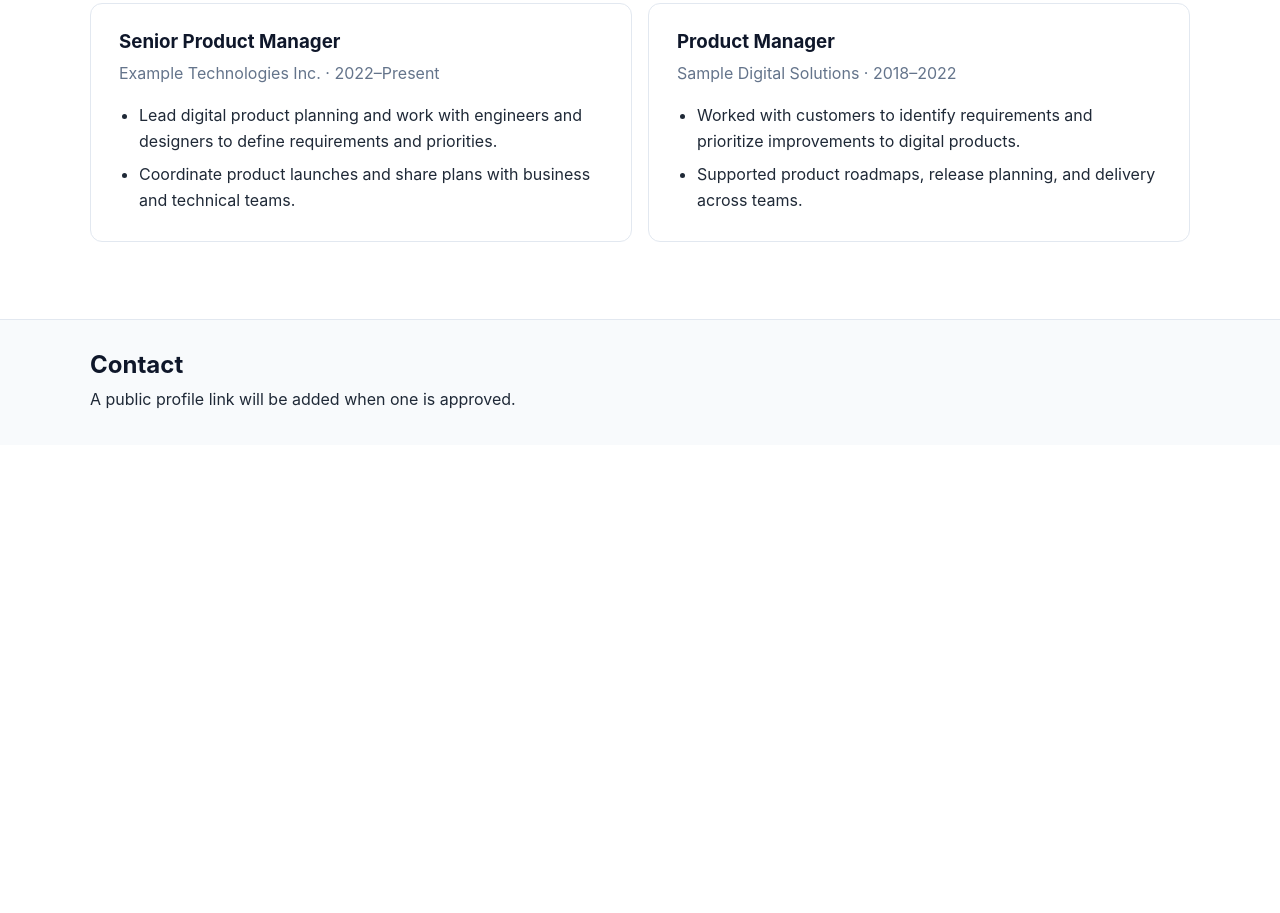
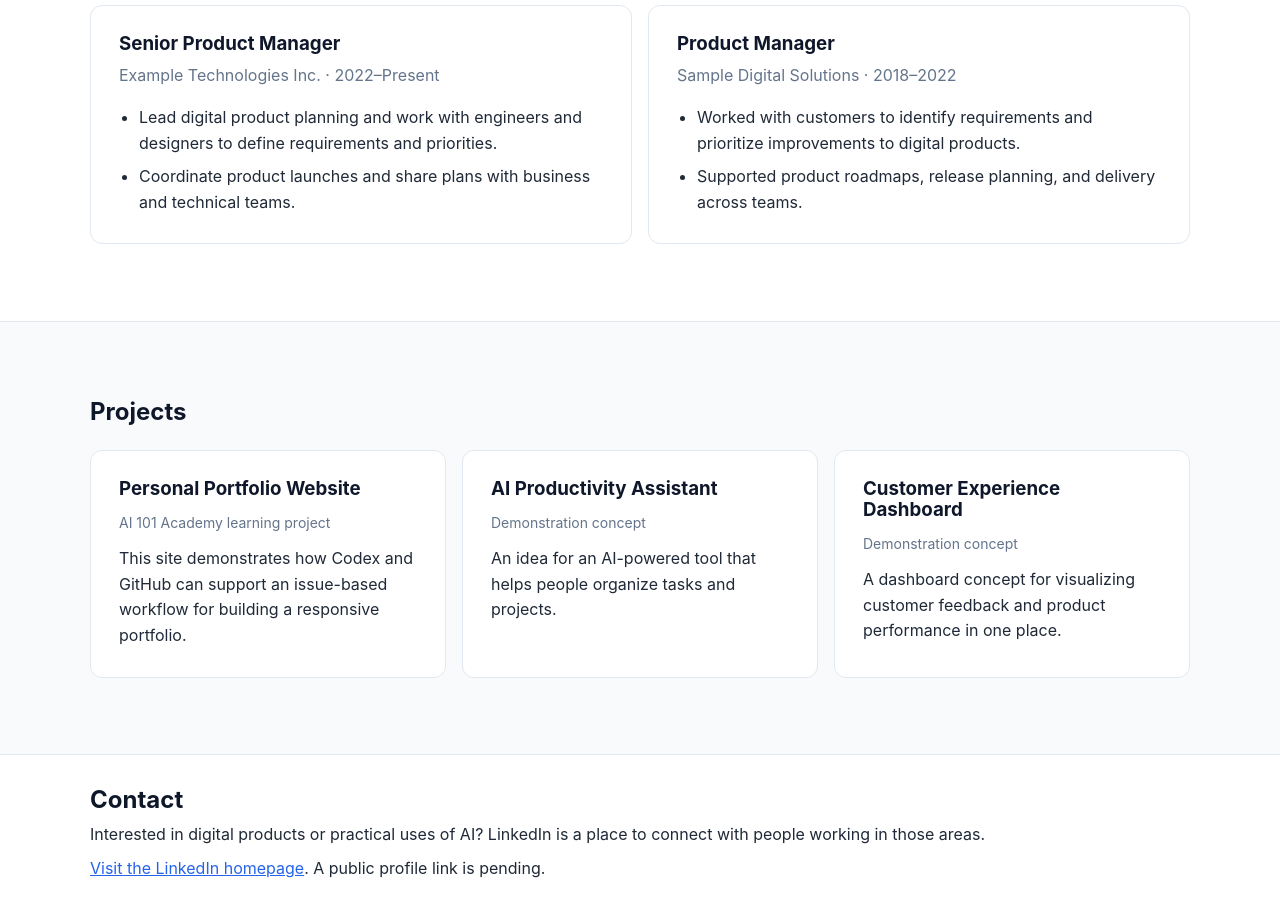
Before and after one commit to adi-tomar/ai101-personal-website, a plain HTML site: page docs/index.html in a window 1280 px wide. Shown: the part 1171-2084 px from the top of the page. Before the commit the page ends 1616 px from the top, so only its background shows below. Drawn offline with Linux system fonts and the light colour scheme.

Commit message:
feat: add projects and contact sections (#4)

```diff
--- a/docs/index.html
+++ b/docs/index.html
@@ -16,6 +16,7 @@
         <a href="#home">Home</a>
         <a href="#about">About</a>
         <a href="#experience">Experience</a>
+        <a href="#projects">Projects</a>
         <a href="#contact">Contact</a>
       </nav>
     </div>
@@ -27,7 +28,10 @@
       <h1 id="name">Alex Morgan</h1>
       <p class="headline">Product Manager focused on AI and digital innovation</p>
       <p class="intro">I plan digital products with engineering and design teams and look for ways to improve the customer experience. I’m interested in how AI can help turn ideas into practical products.</p>
-      <a class="button" href="https://www.linkedin.com/">Visit LinkedIn</a>
+      <div class="hero-actions">
+        <a class="button" href="#projects">View Projects</a>
+        <a class="button button-secondary" href="https://www.linkedin.com/">Visit LinkedIn</a>
+      </div>
     </section>
 
     <section class="profile-section" id="about" aria-labelledby="about-heading">
@@ -41,8 +45,8 @@
       <div class="container">
         <h2 id="experience-heading">Experience</h2>
         <p class="experience-note">The roles and employers below are fictional examples for AI 101 Academy.</p>
-        <div class="experience-grid">
-          <article class="experience-card">
+        <div class="card-grid">
+          <article class="card experience-card">
             <h3>Senior Product Manager</h3>
             <p class="role-details">Example Technologies Inc. · <time datetime="2022">2022</time>–Present</p>
             <ul>
@@ -50,7 +54,7 @@
               <li>Coordinate product launches and share plans with business and technical teams.</li>
             </ul>
           </article>
-          <article class="experience-card">
+          <article class="card experience-card">
             <h3>Product Manager</h3>
             <p class="role-details">Sample Digital Solutions · <time datetime="2018">2018</time>–<time datetime="2022">2022</time></p>
             <ul>
@@ -61,12 +65,36 @@
         </div>
       </div>
     </section>
+
+    <section class="profile-section" id="projects" aria-labelledby="projects-heading">
+      <div class="container">
+        <h2 id="projects-heading">Projects</h2>
+        <div class="card-grid projects-grid">
+          <article class="card project-card">
+            <h3>Personal Portfolio Website</h3>
+            <p class="project-type">AI 101 Academy learning project</p>
+            <p>This site demonstrates how Codex and GitHub can support an issue-based workflow for building a responsive portfolio.</p>
+          </article>
+          <article class="card project-card">
+            <h3>AI Productivity Assistant</h3>
+            <p class="project-type">Demonstration concept</p>
+            <p>An idea for an AI-powered tool that helps people organize tasks and projects.</p>
+          </article>
+          <article class="card project-card">
+            <h3>Customer Experience Dashboard</h3>
+            <p class="project-type">Demonstration concept</p>
+            <p>A dashboard concept for visualizing customer feedback and product performance in one place.</p>
+          </article>
+        </div>
+      </div>
+    </section>
   </main>
 
   <footer class="site-footer" id="contact">
     <div class="container footer-content">
       <h2>Contact</h2>
-      <p>A public profile link will be added when one is approved.</p>
+      <p>Interested in digital products or practical uses of AI? LinkedIn is a place to connect with people working in those areas.</p>
+      <p><a href="https://www.linkedin.com/">Visit the LinkedIn homepage</a>. A public profile link is pending.</p>
     </div>
   </footer>
 </body>
--- a/docs/styles.css
+++ b/docs/styles.css
@@ -120,9 +120,16 @@ h1 {
   font-size: 1.125rem;
 }
 
+.hero-actions {
+  display: flex;
+  flex-wrap: wrap;
+  gap: 0.75rem;
+}
+
 .button {
   display: inline-block;
   padding: 0.65rem 1rem;
+  border: 1px solid var(--blue);
   border-radius: 0.5rem;
   background: var(--blue);
   color: var(--paper);
@@ -131,7 +138,20 @@ h1 {
 }
 
 .button:hover {
+  border-color: var(--navy);
   background: var(--navy);
+  color: var(--paper);
+}
+
+.button-secondary {
+  background: var(--paper);
+  color: var(--blue);
+}
+
+.button-secondary:hover {
+  border-color: var(--blue);
+  background: var(--alternate);
+  color: var(--blue);
 }
 
 .profile-section {
@@ -154,13 +174,13 @@ h1 {
   color: var(--muted);
 }
 
-.experience-grid {
+.card-grid {
   display: grid;
   grid-template-columns: repeat(auto-fit, minmax(min(100%, 19rem), 1fr));
   gap: 1rem;
 }
 
-.experience-card {
+.card {
   padding: clamp(1rem, 3vw, 1.75rem);
   border: 1px solid var(--border);
   border-radius: 0.75rem;
@@ -180,9 +200,29 @@ h1 {
   margin-top: 0.5rem;
 }
 
+#projects {
+  background: var(--alternate);
+}
+
+.projects-grid {
+  margin-top: 1.5rem;
+}
+
+.project-card {
+  background: var(--paper);
+}
+
+.project-card p {
+  margin: 0.75rem 0 0;
+}
+
+.project-type {
+  color: var(--muted);
+  font-size: 0.875rem;
+}
+
 .site-footer {
   border-top: 1px solid var(--border);
-  background: var(--alternate);
 }
 
 .footer-content {
```
Also changed, not shown: 1 other file.
